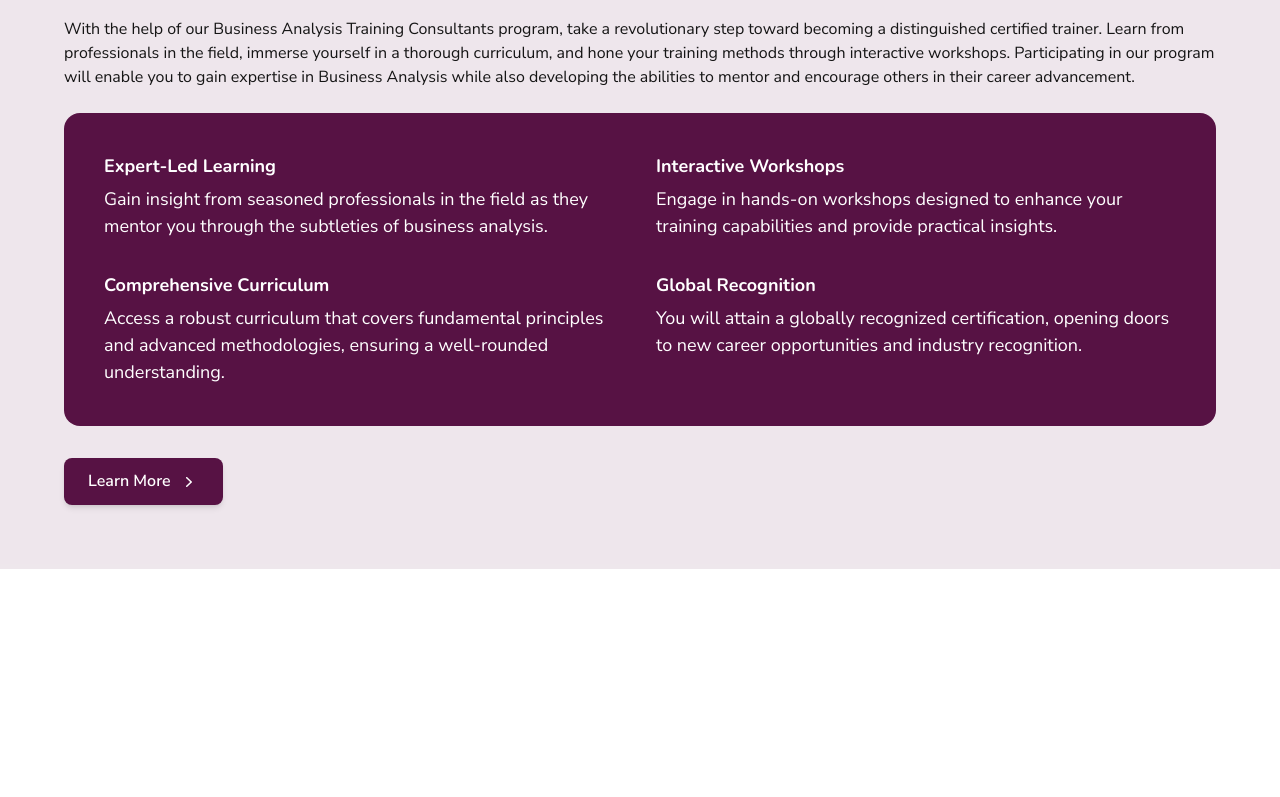
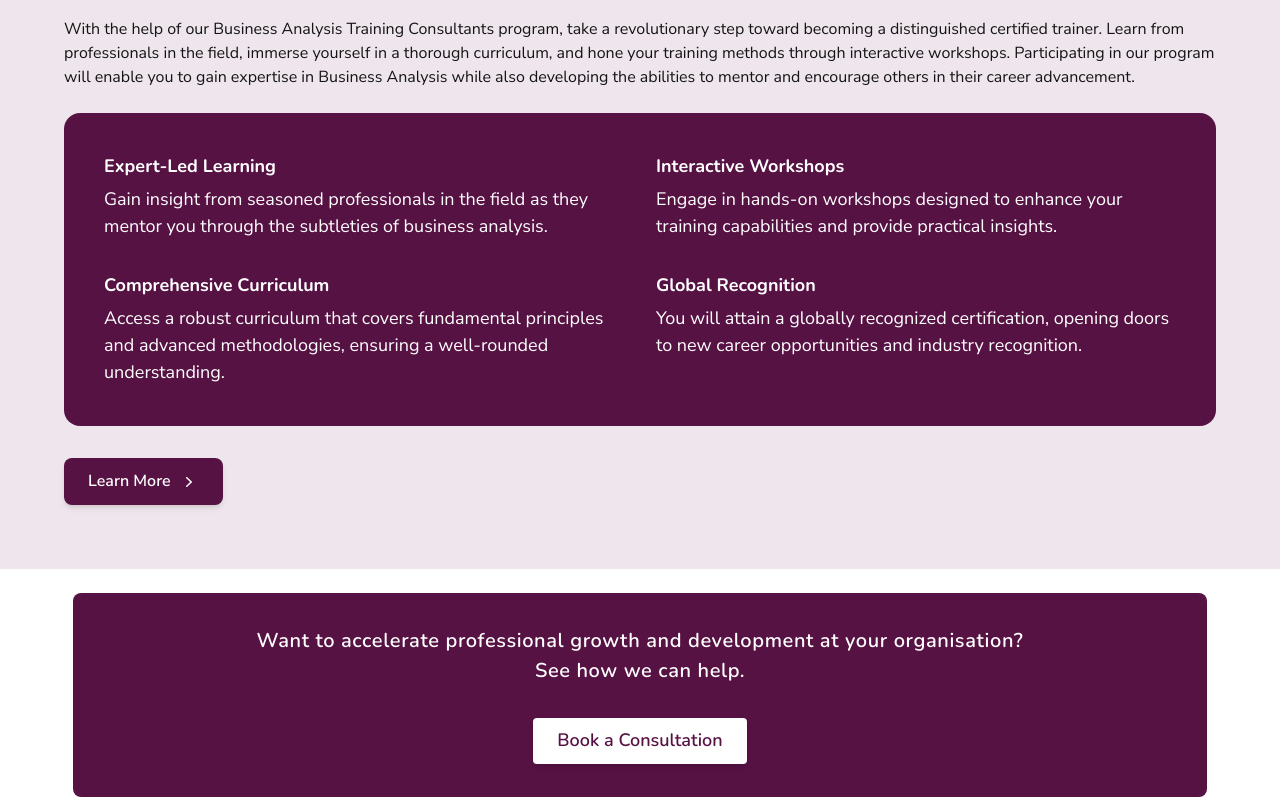
Before and after one commit to AmityTobi/tobams-internship-task, a Next.js app: page / in a window 1280 px wide. Shown: the part 4517-5314 px from the top of the page. Before the commit the page ends 5086 px from the top, so only its background shows below. Built offline with nearby package versions, Linux system fonts and the light colour scheme.

Commit message:
integrate ConsultantCTA component into main page

```diff
--- a/app/page.tsx
+++ b/app/page.tsx
@@ -5,6 +5,7 @@ import ServicesSection from "@/components/servicesSection";
 import ManagementProgram from "@/components/managementProgram";
 import TransformationHub from "@/components/transformationHub";
 import TrainingConsultant from "@/components/trainingConsultant";
+import ConsultationCTA from "@/components/consultationCTA";
 
 export default function Home() {
   return (
@@ -16,6 +17,7 @@ export default function Home() {
       <ManagementProgram />
       <TransformationHub />
       <TrainingConsultant />
+      <ConsultationCTA />
     </main>
   );
 }
```
